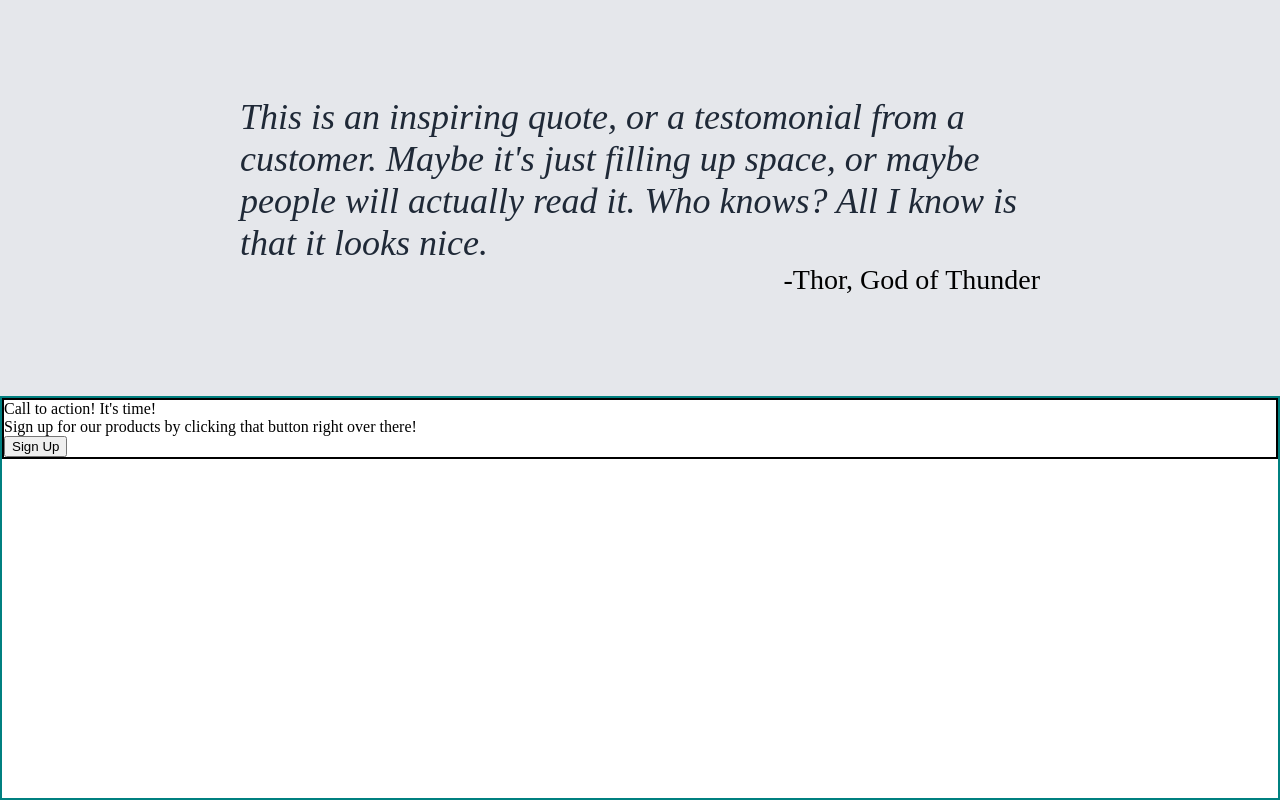
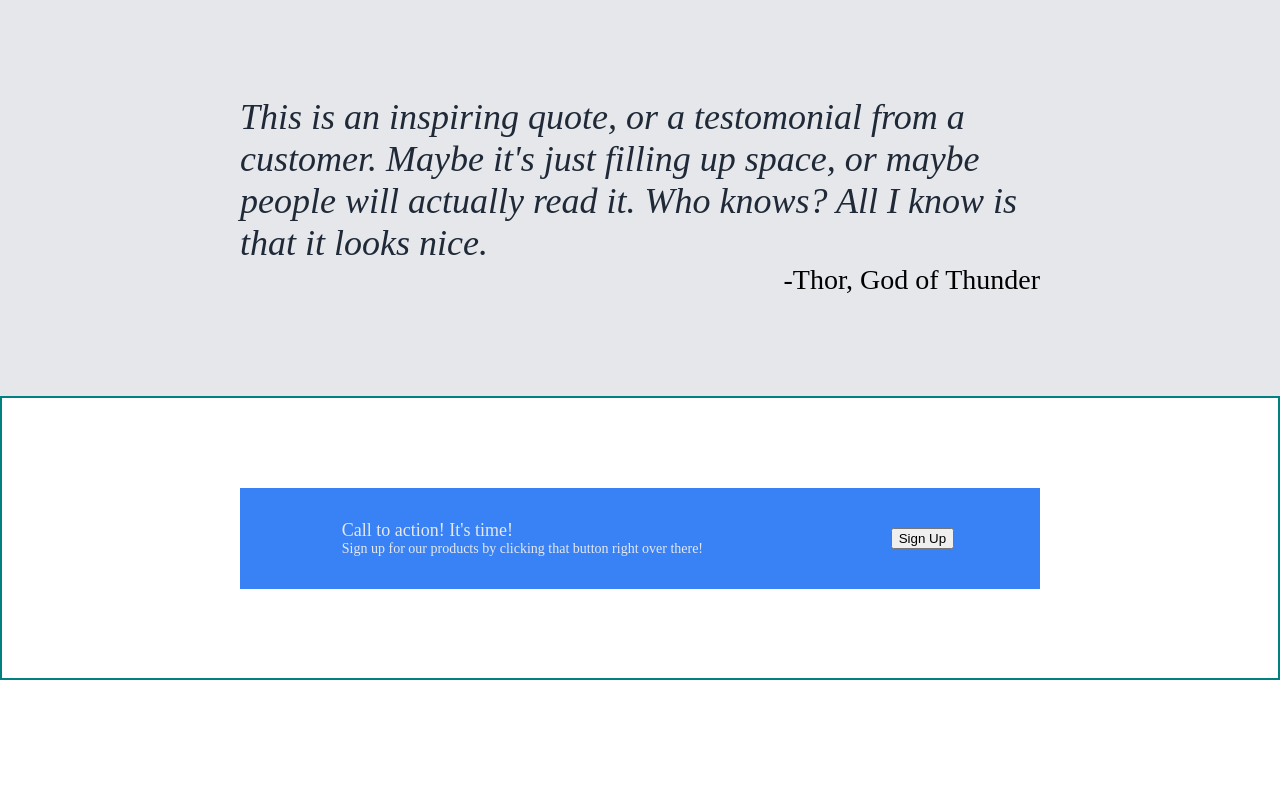
Before and after one commit to Asim-commits/landing-page, a plain HTML site: page index.html in a window 1280 px wide. Shown: the part 804-1604 px from the top of the page. After the commit the page ends 1484 px from the top, so only its background shows below. Drawn offline with Linux system fonts and the light colour scheme.

Commit message:
Sign up Section Finished

```diff
--- a/index.html
+++ b/index.html
@@ -68,9 +68,13 @@
             </div>
             <div class="signup-section">
                 <div class="signup-nested-section">
-                    <div class="text-container-1">Call to action! It's time!</div>
-                    <div class="text-container-2">Sign up for our products by clicking that button right over there!</div>
-                    <button>Sign Up</button>
+                    <div class="text-container">
+                        <div class="text-container-1">Call to action! It's time!</div>
+                        <div class="text-container-2">Sign up for our products by clicking that button right over there!</div>
+                    </div>
+                    <div class="button-container">
+                        <button>Sign Up</button>
+                    </div>
                 </div>
             </div>
         </div>
--- a/styles.css
+++ b/styles.css
@@ -138,9 +138,34 @@ p.hero-paragraph {
 
 .signup-section {
     border: 2px solid teal;
-    height: 50%;
+    height: 35%;
+    display: flex;
+    /* align-content: center; */
+    align-items: center;
+    justify-content: center;
 }
 
 .signup-nested-section {
-    border: 2px solid black;
+    background-color: #3882f6;
+    display: flex;
+    justify-content: space-around;
+    align-items: center;
+    width: 800px;
 }
+
+.text-container {
+    margin: 32px;
+    color: #e5e7eb;
+}
+
+.text-container-1 {
+    font-size: 18px;
+}
+
+.text-container-2 {
+    font-size: 14px;
+}
+
+.button-container {
+    margin: 16px;
+}
```
